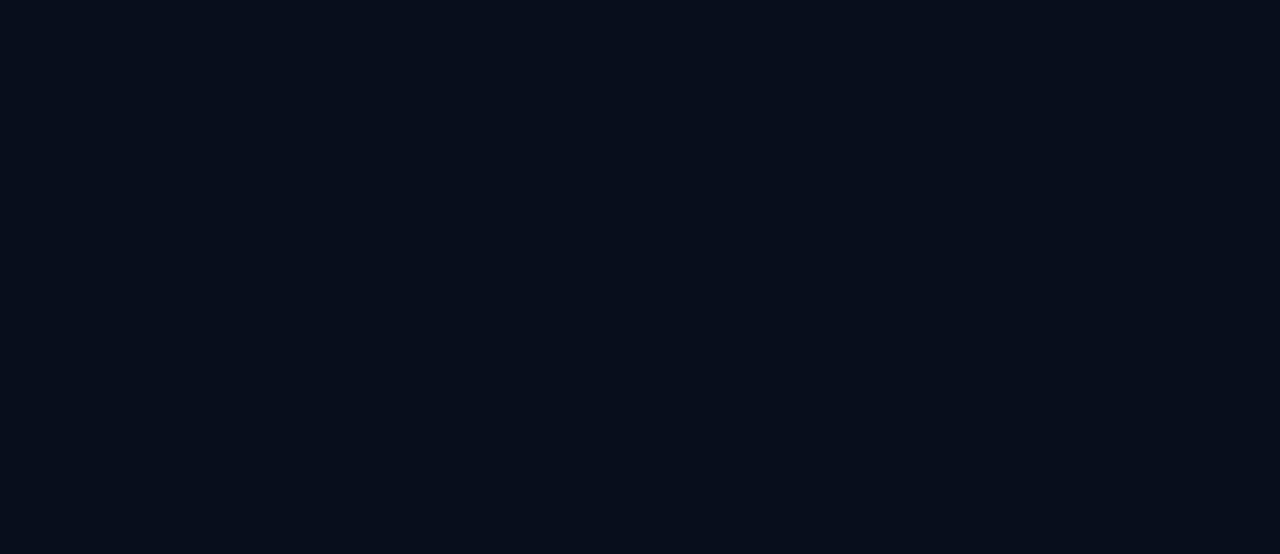
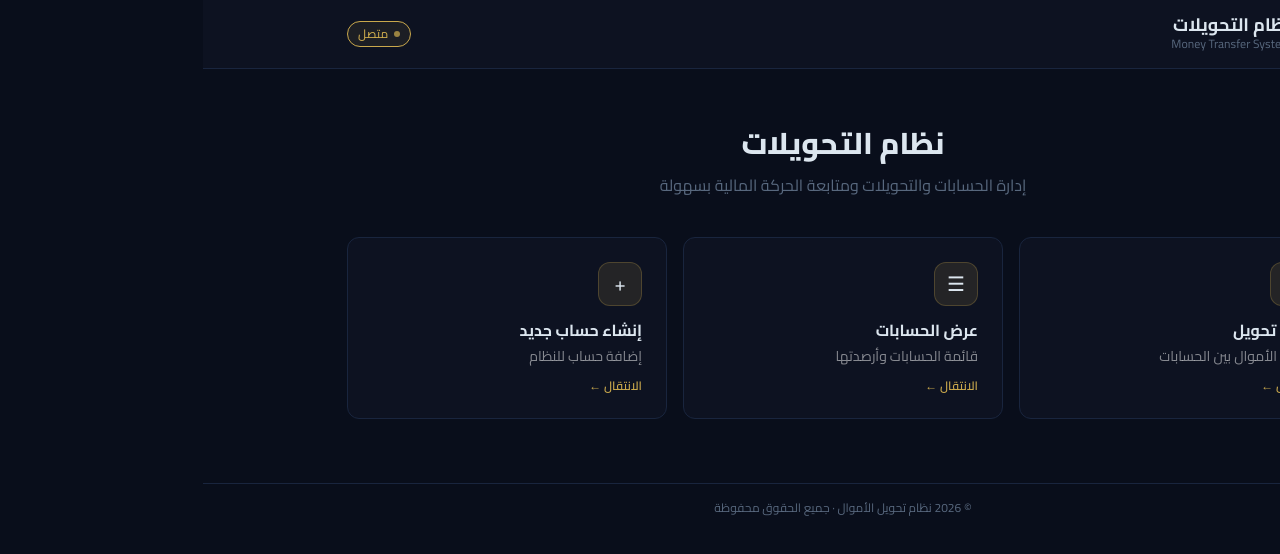
Before and after one commit to Anas-ahmed23/money-transfer-system, a Next.js app in the folder money-transfer-mvp/frontend/: page / in a window 1280 px wide. Before the commit this address had no page. Shown: the top 554 px of the page. Built offline with nearby package versions, Linux system fonts and the light colour scheme.

Commit message:
feat: add home page navigation hub

```diff
--- a/money-transfer-mvp/frontend/src/app/page.tsx
+++ b/money-transfer-mvp/frontend/src/app/page.tsx
@@ -1,5 +1,172 @@
-import { redirect } from 'next/navigation';
+import Link from 'next/link';
 
 export default function HomePage() {
-  redirect('/transfer');
+  return (
+    <main className="min-h-screen bg-background">
+      {/* Header */}
+      <header className="border-b border-border bg-card sticky top-0 z-10">
+        <div className="max-w-5xl mx-auto px-4 py-4 flex items-center justify-between">
+          <div className="flex items-center gap-3">
+            <div
+              className="flex h-9 w-9 items-center justify-center rounded-lg font-bold text-sm"
+              style={{
+                background: 'linear-gradient(135deg, #c9a84c, #f0c040)',
+                color: '#0a0f1e',
+              }}
+            >
+              ت
+            </div>
+            <div>
+              <h1 className="font-bold text-foreground text-lg leading-none">
+                نظام التحويلات
+              </h1>
+              <p className="text-xs text-muted-foreground mt-0.5">
+                Money Transfer System
+              </p>
+            </div>
+          </div>
+          <span
+            className="inline-flex items-center gap-1.5 text-xs px-2.5 py-1 rounded-full font-medium"
+            style={{
+              border: '1px solid #c9a84c',
+              color: '#c9a84c',
+              background: 'rgba(201,168,76,0.08)',
+            }}
+          >
+            <span
+              className="h-1.5 w-1.5 rounded-full inline-block animate-pulse"
+              style={{ background: '#c9a84c' }}
+            />
+            متصل
+          </span>
+        </div>
+      </header>
+
+      {/* Hero */}
+      <div className="max-w-5xl mx-auto px-4 pt-14 pb-10 text-center">
+        <h2 className="text-3xl font-extrabold text-foreground mb-3">
+          نظام التحويلات
+        </h2>
+        <p className="text-muted-foreground text-base max-w-xl mx-auto">
+          إدارة الحسابات والتحويلات ومتابعة الحركة المالية بسهولة
+        </p>
+      </div>
+
+      {/* Navigation Cards */}
+      <div className="max-w-5xl mx-auto px-4 pb-16">
+        <div className="grid grid-cols-1 sm:grid-cols-3 gap-4">
+          {/* Transfer */}
+          <Link
+            href="/transfer"
+            className="group flex flex-col gap-3 p-6 rounded-xl border transition-all hover:scale-[1.02]"
+            style={{
+              background: 'hsl(224 44% 9%)',
+              borderColor: 'hsl(221 42% 17%)',
+            }}
+          >
+            <div
+              className="flex h-11 w-11 items-center justify-center rounded-lg text-xl"
+              style={{
+                background: 'rgba(201,168,76,0.12)',
+                border: '1px solid rgba(201,168,76,0.25)',
+              }}
+            >
+              ↔
+            </div>
+            <div>
+              <p className="font-bold text-foreground text-base mb-1">
+                إجراء تحويل
+              </p>
+              <p className="text-sm" style={{ color: 'rgba(255,255,255,0.5)' }}>
+                تحويل الأموال بين الحسابات
+              </p>
+            </div>
+            <span
+              className="mt-auto text-xs font-semibold"
+              style={{ color: '#c9a84c' }}
+            >
+              الانتقال ←
+            </span>
+          </Link>
+
+          {/* Accounts */}
+          <Link
+            href="/accounts"
+            className="group flex flex-col gap-3 p-6 rounded-xl border transition-all hover:scale-[1.02]"
+            style={{
+              background: 'hsl(224 44% 9%)',
+              borderColor: 'hsl(221 42% 17%)',
+            }}
+          >
+            <div
+              className="flex h-11 w-11 items-center justify-center rounded-lg text-xl"
+              style={{
+                background: 'rgba(201,168,76,0.12)',
+                border: '1px solid rgba(201,168,76,0.25)',
+              }}
+            >
+              ☰
+            </div>
+            <div>
+              <p className="font-bold text-foreground text-base mb-1">
+                عرض الحسابات
+              </p>
+              <p className="text-sm" style={{ color: 'rgba(255,255,255,0.5)' }}>
+                قائمة الحسابات وأرصدتها
+              </p>
+            </div>
+            <span
+              className="mt-auto text-xs font-semibold"
+              style={{ color: '#c9a84c' }}
+            >
+              الانتقال ←
+            </span>
+          </Link>
+
+          {/* Create Account */}
+          <Link
+            href="/accounts/create"
+            className="group flex flex-col gap-3 p-6 rounded-xl border transition-all hover:scale-[1.02]"
+            style={{
+              background: 'hsl(224 44% 9%)',
+              borderColor: 'hsl(221 42% 17%)',
+            }}
+          >
+            <div
+              className="flex h-11 w-11 items-center justify-center rounded-lg text-xl"
+              style={{
+                background: 'rgba(201,168,76,0.12)',
+                border: '1px solid rgba(201,168,76,0.25)',
+              }}
+            >
+              +
+            </div>
+            <div>
+              <p className="font-bold text-foreground text-base mb-1">
+                إنشاء حساب جديد
+              </p>
+              <p className="text-sm" style={{ color: 'rgba(255,255,255,0.5)' }}>
+                إضافة حساب للنظام
+              </p>
+            </div>
+            <span
+              className="mt-auto text-xs font-semibold"
+              style={{ color: '#c9a84c' }}
+            >
+              الانتقال ←
+            </span>
+          </Link>
+        </div>
+      </div>
+
+      {/* Footer */}
+      <footer className="border-t border-border">
+        <div className="max-w-5xl mx-auto px-4 py-4 text-center">
+          <p className="text-xs text-muted-foreground">
+            © 2026 نظام تحويل الأموال · جميع الحقوق محفوظة
+          </p>
+        </div>
+      </footer>
+    </main>
+  );
 }
```
